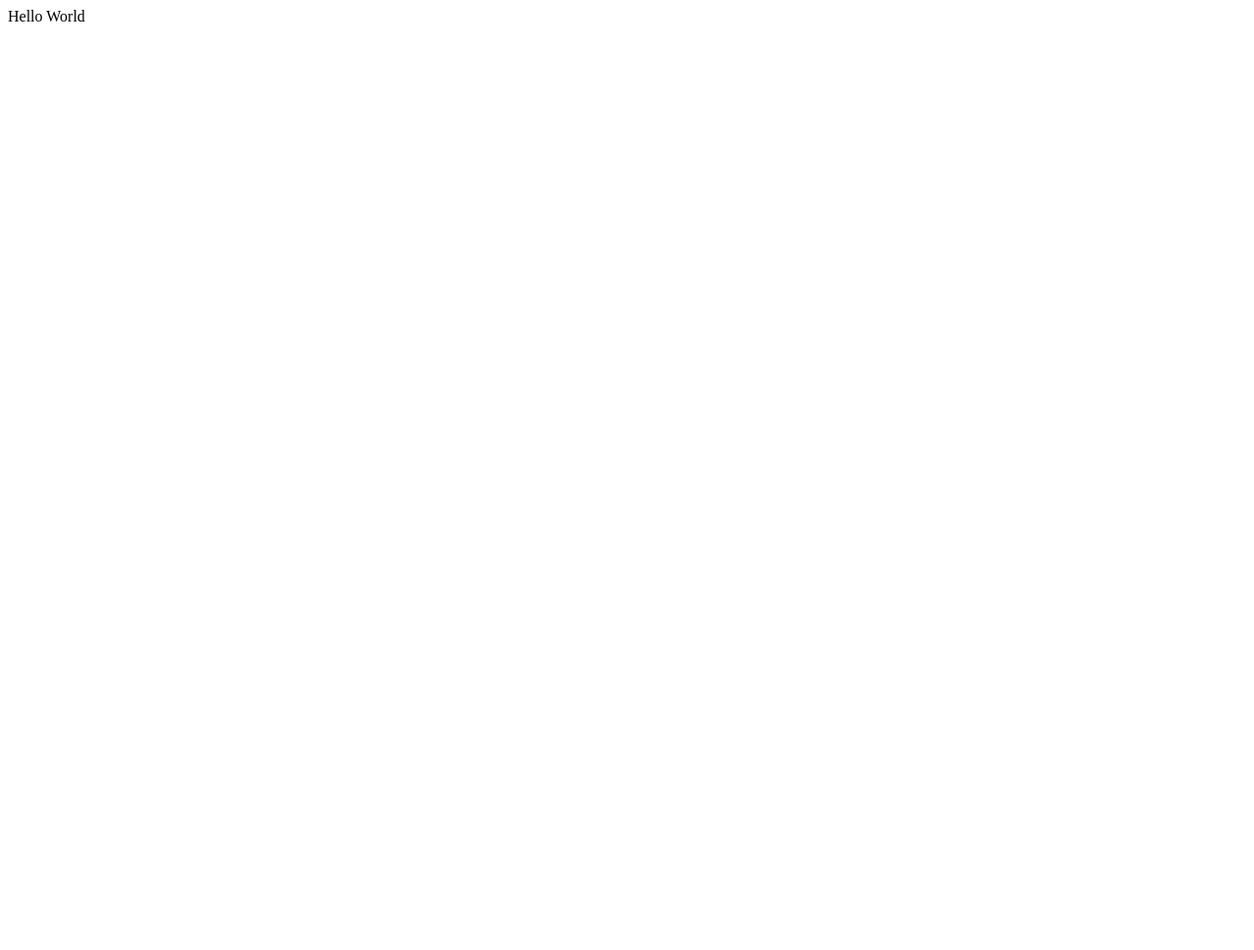
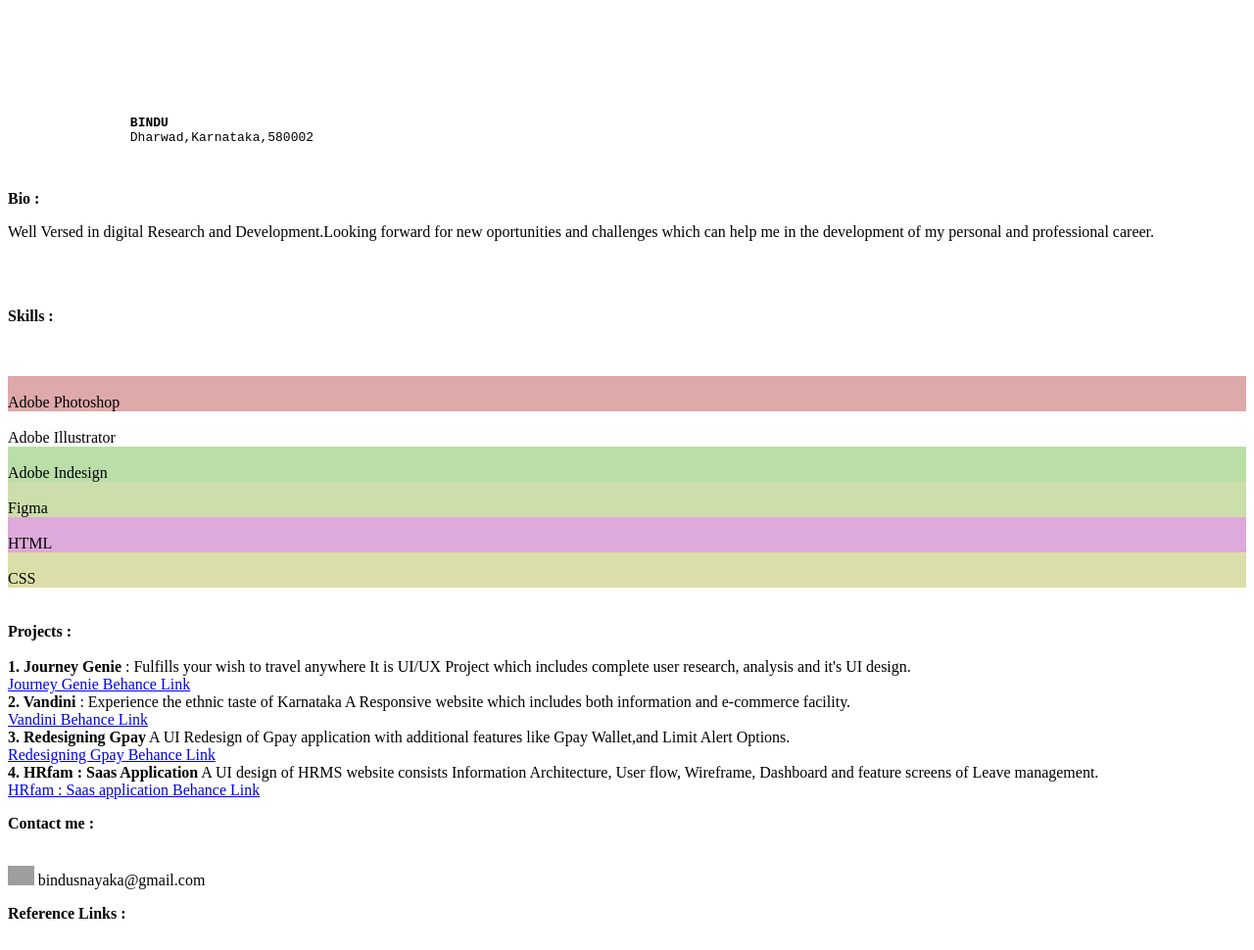
Before and after one commit to binduNayaka/bindu_repo, a plain HTML site: page index.html in a window 1280 px wide. Shown: the top 970 px of the page at 98% size. Before the commit the page ends 800 px from the top, so only its background shows below. Drawn offline with Linux system fonts and the light colour scheme; grey boxes are pictures that could not be loaded.

Commit message:
added resume file

```diff
--- a/index.html
+++ b/index.html
@@ -3,9 +3,108 @@
 <head>
     <meta charset="UTF-8">
     <meta name="viewport" content="width=device-width, initial-scale=1.0">
-    <title>Document</title>
+    <title>Bindu Resume</title>
+    <link rel="stylesheet" href="style.css">
 </head>
 <body>
-    Hello World
+    <header>
+<div id="profilepic">
+
+</div>
+            <div class="heading">
+                <pre>
+
+
+
+
+
+
+                <b>BINDU</b>
+                Dharwad,Karnataka,580002
+            </pre>
+
+        </div>
+        <br>
+
+    </header>
+    <main>
+        <section>
+            <div id="bio">
+            <b>Bio : </b><p>Well Versed in digital Research and Development.Looking forward for new oportunities and challenges which can help me in the development of my personal and professional career.</p>
+        <br>
+    </div>
+    </section>
+
+        <section>
+            <br>
+            <p><b>Skills :</b></p>
+            <br>
+            <div id="skillset">
+
+            <br>
+            <div id="skill" style="background-color: rgb(222, 169, 169);"> <br>Adobe Photoshop</div>
+            <div id="skill"> <br>Adobe Illustrator</div>
+            <div id="skill" style="background-color: rgb(187, 222, 169);"> <br>Adobe Indesign</div>
+            <div id="skill" style="background-color: rgb(204, 222, 169);"> <br>Figma</div>
+            <div id="skill" style="background-color: rgb(222, 169, 219);"> <br>HTML</div>
+            <div id="skill" style="background-color: rgb(220, 222, 169);"> <br>CSS</div>
+
+            <br>
+            </div>
+
+        </section>
+        <br>
+
+            <b>Projects :</b>
+            <br>
+            <br>
+            <div class="class">
+                <div id="project">
+                   <b>1. Journey Genie</b> : Fulfills your wish to travel anywhere
+                It is UI/UX Project which includes complete user research, analysis
+and it's UI design.
+<br>
+<a href="https://www.behance.net/gallery/207960481/Journey-Genie-A-travel-application"target="_main">Journey Genie Behance Link</a>
+
+                </div>
+                <div id="project">
+                    <b>2. Vandini </b>: Experience the ethnic taste of Karnataka</li>
+                A Responsive website which includes both information and e-commerce facility.
+                <br>
+<a href="https://www.behance.net/gallery/207953091/Vandini-Experience-the-ethnic-taste-of-Karnataka"target="_main">Vandini Behance Link</a>
+
+                </div>
+                <div id="project">
+                    <b>3. Redesigning Gpay</b>
+                    A UI Redesign of Gpay application with additional features like Gpay Wallet,and Limit Alert Options.
+                <br>
+    <a href="https://www.behance.net/gallery/205823079/Redesigning-Google-Pay"target="_main">Redesigning Gpay Behance Link</a>
+
+                </div>
+                <div id="project">
+                <b>4. HRfam : Saas Application</b>
+                A UI design of HRMS website consists Information Architecture, User flow,
+Wireframe, Dashboard and feature screens of Leave management.
+<br>
+<a href="https://www.behance.net/gallery/208013185/HRfam-Saas-Application"target="_main">HRfam : Saas application Behance Link</a>
+
+            </div>
+
+            </div>
+
+    </main>
+
+    <footer>
+        <p><b>Contact me :</b></p>
+        <br>
+        <img Src="https://upload.wikimedia.org/wikipedia/commons/thumb/7/7e/Gmail_icon_%282020%29.svg/640px-Gmail_icon_%282020%29.svg.png"height=20>  bindusnayaka@gmail.com
+
+        <p><b>Reference Links :</b></p>
+        <br>
+        <a href="https://www.behance.net/bindusnayak"target="_main"><img Src="/Behance111.png"height=30 alt="Behance"></a>
+        <a href="https://www.instagram.com/artisticflex.bi/"target="_main"><img Src="/Instagram111.png"height=30 alt="Instagram"></a>
+        <a href="https://www.facebook.com/bindu.nayaka.92/"target="_main"><img Src="/Facebook111.png"height=30 alt="Facebook"></a>
+
+    </footer>
 </body>
 </html>
```
